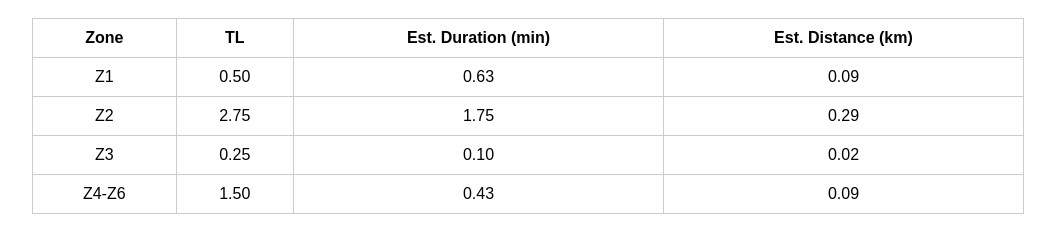
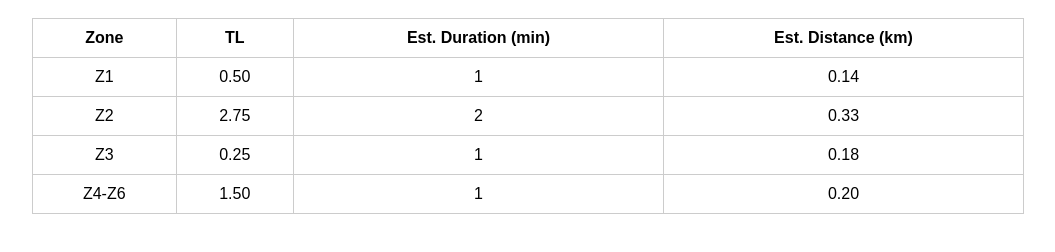
Before and after one commit to Wadcharid/vcr-fcaon, a plain HTML site: page load.html in a window 1280 px wide. Both pictures are taken after typing "5", "5", "5" into the empty fields and a click on the button "Calculate". Shown: the part 354-606 px from the top of the page, without its empty margins (112-1167 px from the left). Drawn offline with Linux system fonts and the light colour scheme.

Commit message:
Update load.html

```diff
--- a/load.html
+++ b/load.html
@@ -88,12 +88,12 @@
             const distanceMultipliers = [0.7, 0.85, 0.9, 1.0];
 
             const zoneTL = percentages.map(p => weeklyTL * p);
-            const durations = zoneTL.map((tl, i) => tl / durationConstants[i]);
+            const durations = zoneTL.map((tl, i) => Math.ceil(tl / durationConstants[i]));
             const distances = durations.map((duration, i) => duration * 60 * distanceMultipliers[i] / vcrPaceSeconds);
 
             let tableHTML = '<table><tr><th>Zone</th><th>TL</th><th>Est. Duration (min)</th><th>Est. Distance (km)</th></tr>';
             zones.forEach((zone, i) => {
-                tableHTML += `<tr><td>${zone}</td><td>${zoneTL[i].toFixed(2)}</td><td>${durations[i].toFixed(2)}</td><td>${distances[i].toFixed(2)}</td></tr>`;
+                tableHTML += `<tr><td>${zone}</td><td>${zoneTL[i].toFixed(2)}</td><td>${durations[i]}</td><td>${distances[i].toFixed(2)}</td></tr>`;
             });
             tableHTML += '</table>';
 
```
